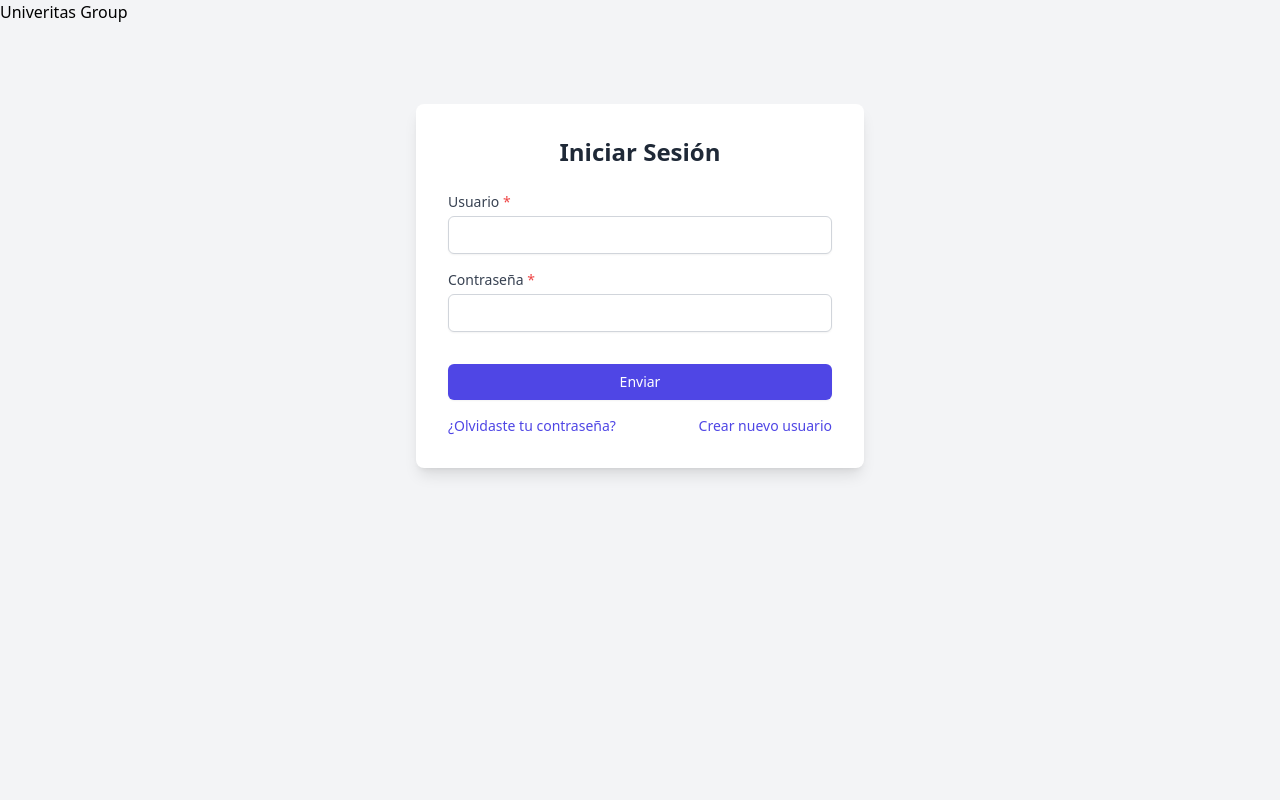
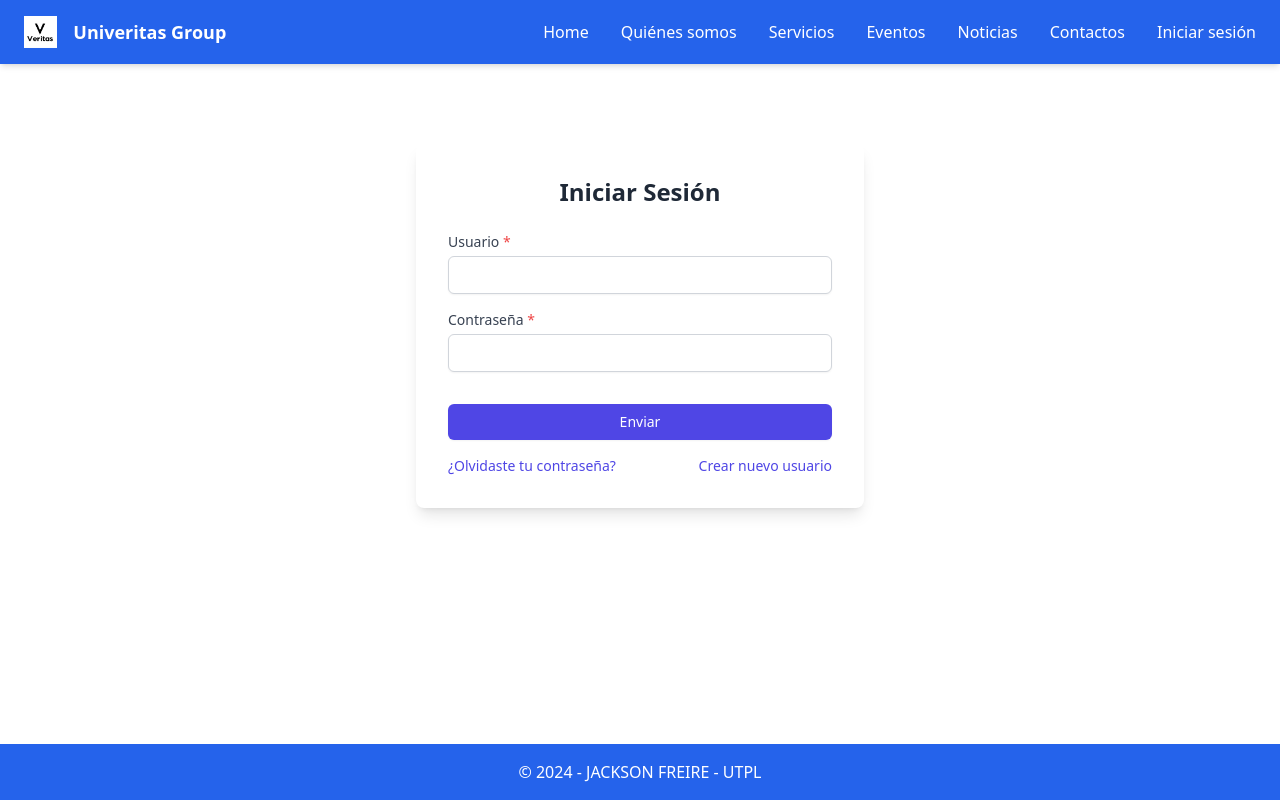
Before and after one commit to JacksonFreire/TIC_UVG_FE, a Vue app: page /login in a window 1280 px wide. Built offline with nearby package versions, Linux system fonts and the light colour scheme; no server answers.

Commit message:
custom navbar and footer

```diff
--- a/src/App.vue
+++ b/src/App.vue
@@ -1,14 +1,32 @@
 <template>
-  <div class="min-h-screen bg-gray-100">
-    <RouterView />
+  <div class="flex flex-col min-h-screen">
+    <!-- Navbar -->
+    <Navbar />
+
+    <!-- Espacio para el Contenido Principal -->
+    <div class="flex-grow pt-16"> <!-- Ajusta el margen superior para no ocultar el contenido detrás del navbar -->
+      <router-view />
+    </div>
+
+    <!-- Footer -->
+    <Footer />
   </div>
 </template>
 
 <script lang="ts">
 import { defineComponent } from 'vue';
-import { RouterView } from 'vue-router';
+import Navbar from '@/components/layout/Navbar.vue';
+import Footer from '@/components/layout/Footer.vue';
 
 export default defineComponent({
   name: 'App',
+  components: {
+    Navbar,
+    Footer,
+  },
 });
 </script>
+
+<style scoped>
+/* Asegura que el contenido esté siempre visible entre el navbar y el footer */
+</style>
--- /dev/null
+++ b/src/components/layout/Footer.vue
@@ -0,0 +1,16 @@
+<template>
+    <!-- Pie de página -->
+    <footer class="bg-blue-600 text-white py-4 px-6 fixed bottom-0 left-0 right-0">
+      <div class="container mx-auto text-center">
+        <p>&copy; 2024 - JACKSON FREIRE - UTPL</p>
+      </div>
+    </footer>
+  </template>
+
+  <script lang="ts">
+  import { defineComponent } from 'vue';
+
+  export default defineComponent({
+    name: 'Footer',
+  });
+  </script>
--- /dev/null
+++ b/src/components/layout/Navbar.vue
@@ -0,0 +1,38 @@
+<template>
+    <!-- Barra de navegación -->
+    <nav class="bg-blue-600 text-white py-4 px-6 shadow-md fixed top-0 left-0 right-0 z-50">
+      <div class="container mx-auto flex items-center justify-between">
+        <!-- Logotipo -->
+        <div class="flex items-center">
+          <img src="@/assets/logo.jpg" alt="Logotipo" class="h-8 mr-4" /> <!-- Cambia 'logo.png' al nombre de tu logotipo -->
+          <a href="/" class="text-lg font-bold">Univeritas Group</a>
+        </div>
+
+        <!-- Menú de Navegación -->
+        <div class="hidden md:flex space-x-8">
+          <a href="#" class="hover:text-gray-200">Home</a>
+          <a href="#" class="hover:text-gray-200">Quiénes somos</a>
+          <a href="#" class="hover:text-gray-200">Servicios</a>
+          <a href="#" class="hover:text-gray-200">Eventos</a>
+          <a href="#" class="hover:text-gray-200">Noticias</a>
+          <a href="#" class="hover:text-gray-200">Contactos</a>
+          <router-link to="/login" class="hover:text-gray-200">Iniciar sesión</router-link> <!-- Cambiado a router-link -->
+        </div>
+      </div>
+    </nav>
+  </template>
+
+  <script lang="ts">
+  import { defineComponent } from 'vue';
+
+  export default defineComponent({
+    name: 'Navbar',
+  });
+  </script>
+
+  <style scoped>
+  /* Estilo adicional para el logotipo */
+  .material-icons {
+    font-size: 24px;
+  }
+  </style>
--- a/src/views/Login.vue
+++ b/src/views/Login.vue
@@ -1,6 +1,5 @@
 <template>
   <!-- Contenedor del formulario con fondo blanco y sombra -->
-  Univeritas Group
   <div class="w-full max-w-md mx-auto mt-20 p-8 bg-white rounded-lg shadow-lg">
     <!-- Componente de Formulario de Inicio de Sesión -->
     <LoginForm />
```
Also changed, not shown: src/assets/logo.jpg (added).
